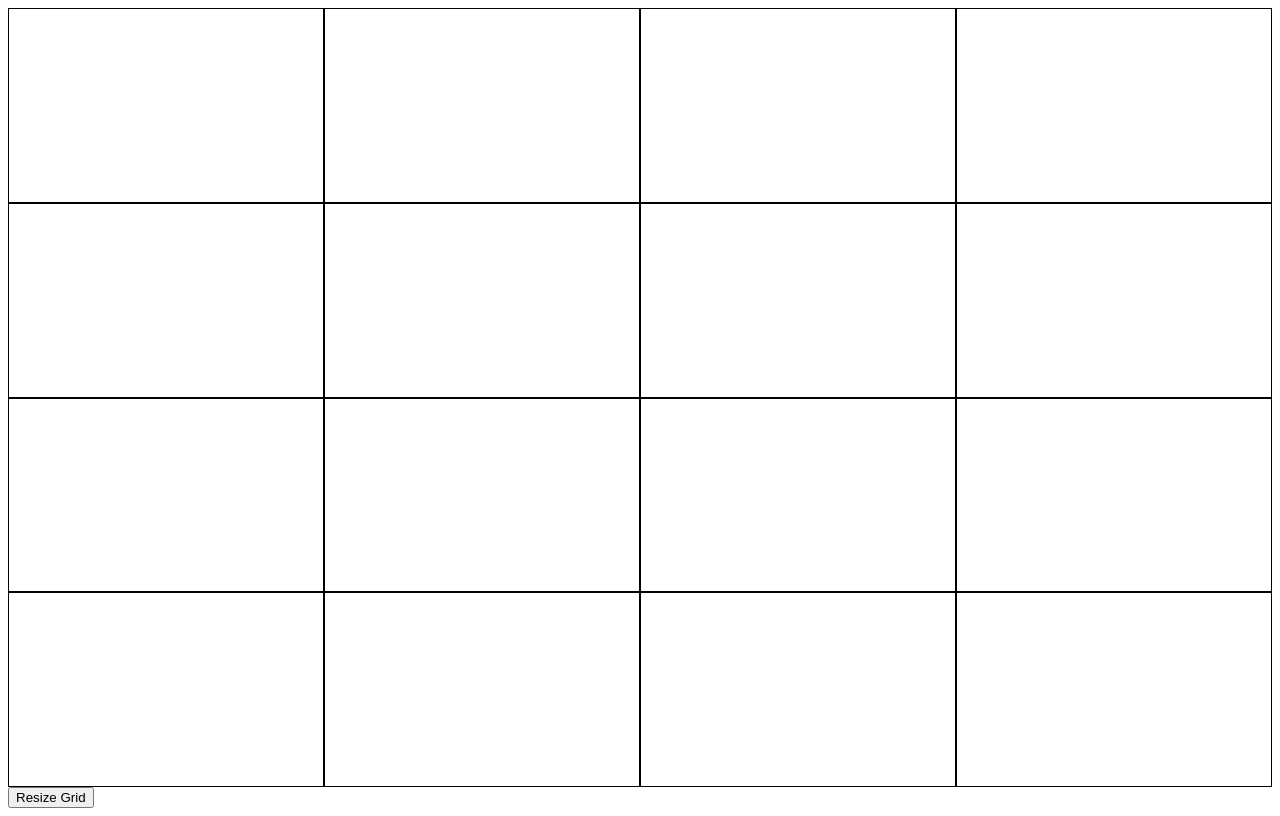
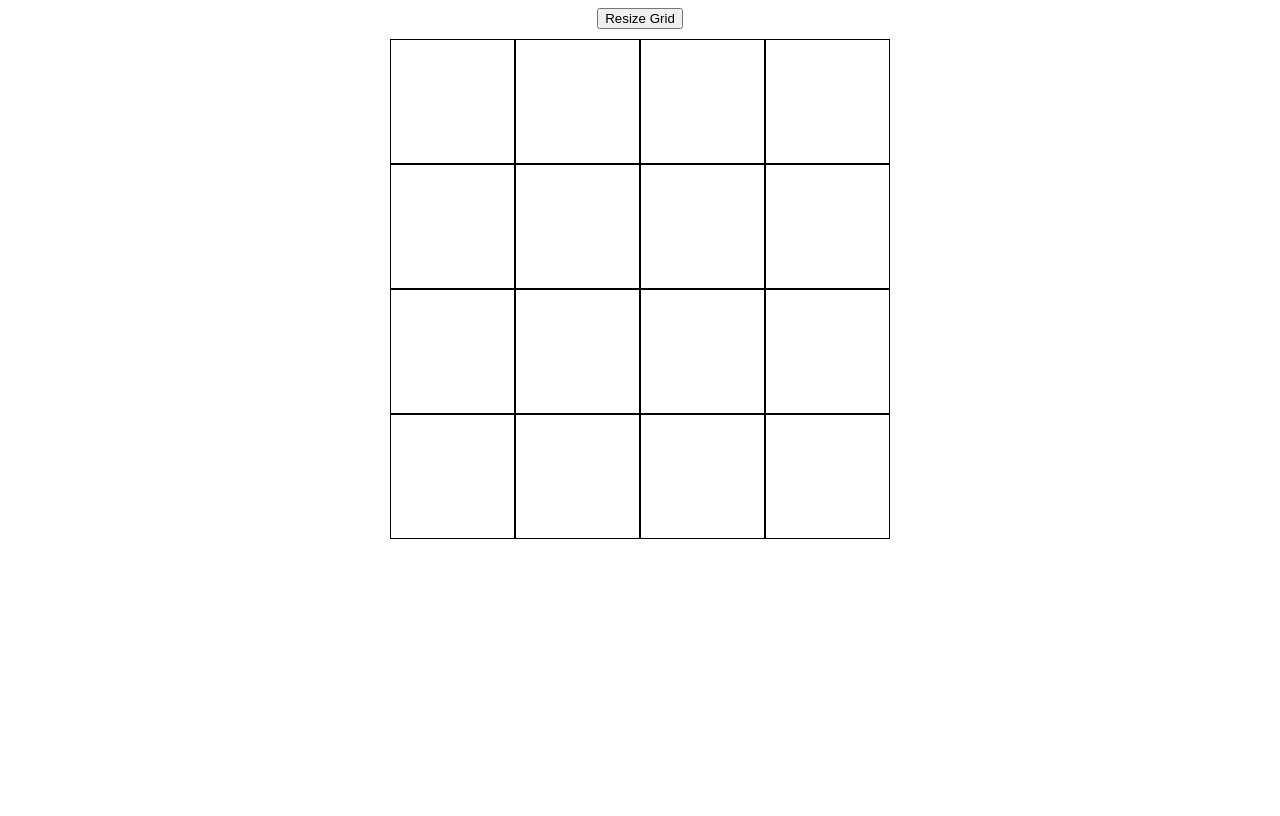
Before and after one commit to Hayden-Fade61/odin-sketch, a plain HTML site: page index.html in a window 1280 px wide. Drawn offline with Linux system fonts and the light colour scheme.

Commit message:
Centered grid and button

```diff
--- a/styles.css
+++ b/styles.css
@@ -1,13 +1,16 @@
 body {
     display: flex;
-    flex-direction: column;
-    height: 100vh;
+    flex-direction: column-reverse;
+    justify-content: center;
+    align-items: center;
+    gap: 10px;
 }
 
 .canvas {
+    width: 500px;
+    height: 500px;
     display: flex;
     flex-direction: column;
-    flex: 1;
 }
 
 .row {
```
